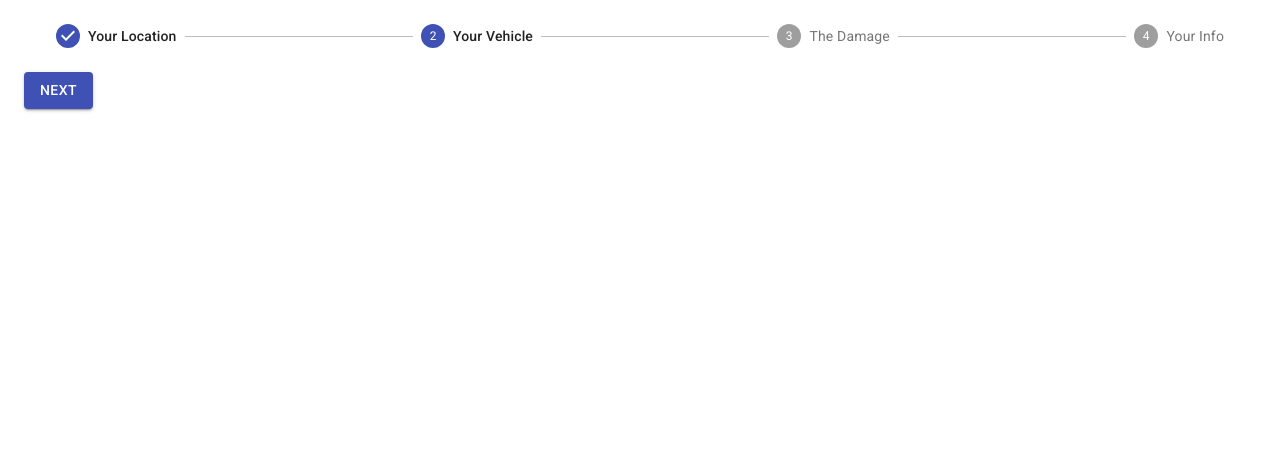
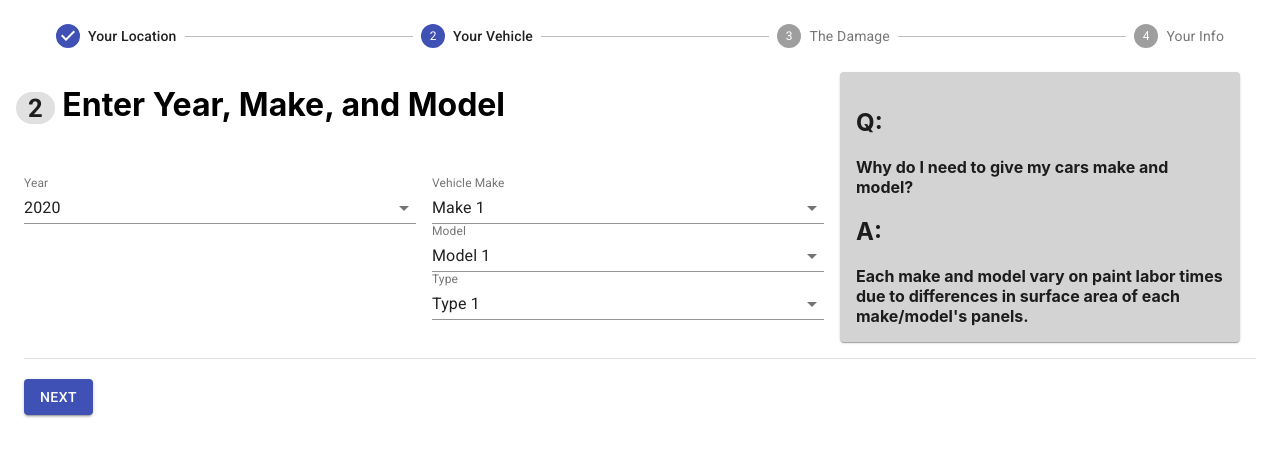
Before and after one commit to ar-m-an/damage-estimator, a React (Create React App) app: page / in a window 1280 px wide. Both pictures are taken after a click on the button "NEXT". Shown: the top 456 px of the page. Built offline with nearby package versions, Linux system fonts and the light colour scheme.

Commit message:
Add Vehicle form

```diff
--- a/src/App.js
+++ b/src/App.js
@@ -1,6 +1,17 @@
 import React, { Component} from "react";
 import Steps from './components/Steps';
-import {Button, Chip, Container, Divider, Grid, Paper, TextField} from "@material-ui/core";
+import {
+  Button,
+  Chip,
+  Container,
+  Divider,
+  FormControl,
+  Grid, InputLabel,
+  MenuItem,
+  Paper,
+  Select,
+  TextField
+} from "@material-ui/core";
 
 
 class App extends Component {
@@ -39,11 +50,11 @@ class App extends Component {
       case 0:
         return this._renderStep0Form();
       case 1:
-        return this._renderNextButton();
+        return this._renderStep1Form();
       case 2:
         return this._renderNextButton()
       case 3:
-        return this._renderNextButton;
+        return this._renderNextButton();
       default:
         return null;
     }
@@ -80,6 +91,75 @@ class App extends Component {
       </div>
     );
   }
+
+  _renderStep1Form() {
+    return (
+      <div style={{ width: '100%' }}>
+        <Grid container spacing={2} >
+          <Grid container item sm={12} md={8} spacing={2}>
+            <h1> <Chip label="2" style={{fontSize: '.8em'}}/> Enter Year, Make, and Model </h1>
+            <Grid item xs={12} sm={6}>
+              <FormControl fullWidth>
+                <InputLabel> Year </InputLabel>
+                <Select defaultValue={2020}>
+                  <MenuItem value={2020}>2020</MenuItem>
+                  <MenuItem value={2021}>2021</MenuItem>
+                  <MenuItem value={2022}>2022</MenuItem>
+                </Select>
+              </FormControl>
+            </Grid>
+            <Grid item xs={12} sm={6}>
+
+              <FormControl fullWidth>
+                <InputLabel> Vehicle Make </InputLabel>
+                <Select defaultValue="Make 1">
+                  <MenuItem value="Make 1">Make 1</MenuItem>
+                  <MenuItem value="Make 2">Make 2</MenuItem>
+                  <MenuItem value="Make 3">Make 3</MenuItem>
+                </Select>
+              </FormControl>
+
+              <FormControl fullWidth>
+                <InputLabel> Model </InputLabel>
+                <Select defaultValue="Model 1">
+                  <MenuItem value="Model 1">Model 1</MenuItem>
+                  <MenuItem value="Model 2">Model 2</MenuItem>
+                  <MenuItem value="Model 3">Model 3</MenuItem>
+                </Select>
+              </FormControl>
+
+              <FormControl fullWidth>
+                <InputLabel> Type </InputLabel>
+                <Select defaultValue="Type 1">
+                  <MenuItem value="Type 1">Type 1</MenuItem>
+                  <MenuItem value="Type 2">Type 2</MenuItem>
+                  <MenuItem value="Type 3">Type 3</MenuItem>
+                </Select>
+              </FormControl>
+            </Grid>
+          </Grid>
+          <Grid item sm={12} md={4}>
+            <Paper style={{ background: 'lightGrey', padding: '1em 1em'}}>
+              <h2>Q:</h2>
+              <b>Why do I need to give my cars make and model?</b>
+              <h2>A:</h2>
+              <b>
+                Each make and model vary on paint labor times due to differences
+                in surface area of each make/model's panels.
+              </b>
+            </Paper>
+          </Grid>
+          <Grid item sm={12}>
+            <Divider />
+            <br/>
+            {this._renderNextButton()}
+          </Grid>
+        </Grid>
+
+      </div>
+    );
+
+  }
 }
 
 export default App;
```
